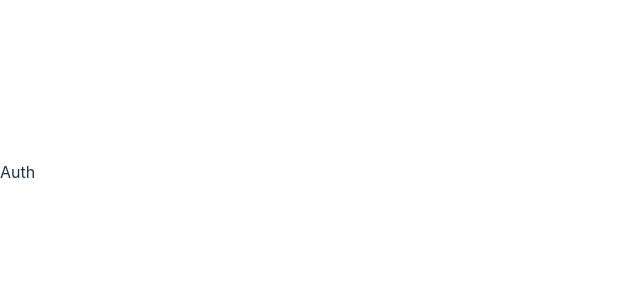
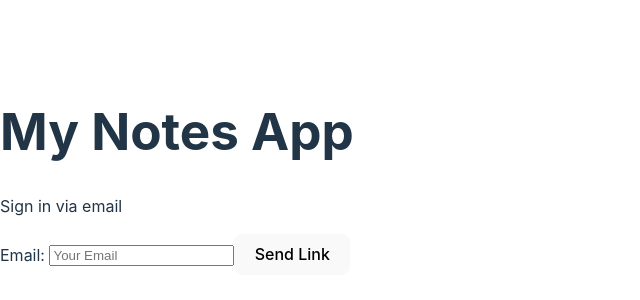
Before and after one commit to arvee0220/notion-clone, a React (Vite) app: page /auth in a window 1280 px wide. Shown: the part 228-528 px from the top of the page, without its empty margins (0-640 px from the left). Built offline with nearby package versions, Linux system fonts and the light colour scheme.

Commit message:
Create user authentication

```diff
--- a/src/App.tsx
+++ b/src/App.tsx
@@ -2,10 +2,10 @@ import { Page } from './Page/Page';
 import { AppStateProvider } from './state/AppStateContext';
 import { createPage } from './utils/createPage';
 import { Route, Routes } from 'react-router-dom';
+import { Auth } from './auth/Auth';
+import { Private } from './auth/Private';
 
 const initialState = createPage();
-
-const Auth = () => <div>Auth</div>;
 
 function App() {
     return (
@@ -14,17 +14,25 @@ function App() {
             <Route
                 path='/:id'
                 element={
+                    <Private
+                        component={
                             <AppStateProvider initialState={initialState}>
                                 <Page />
                             </AppStateProvider>
                         }
                     />
+                }
+            />
             <Route
                 path='/'
                 element={
+                    <Private
+                        component={
                             <AppStateProvider initialState={initialState}>
                                 <Page />
                             </AppStateProvider>
+                        }
+                    />
                 }
             />
         </Routes>
--- /dev/null
+++ b/src/auth/Auth.tsx
@@ -0,0 +1,54 @@
+import { FormEvent, useState } from 'react';
+import { useAuthSession } from './AuthSessionContext';
+import { Navigate } from 'react-router-dom';
+import styles from '../utils/utils.module.css';
+import { supabase } from '../supabaseClient';
+
+export const Auth = () => {
+    const [loading, setLoading] = useState(false);
+    const [email, setEmail] = useState('');
+    const { session } = useAuthSession();
+
+    const handleLogin = async (e: FormEvent<HTMLFormElement>) => {
+        e.preventDefault();
+
+        try {
+            setLoading(true);
+            const { error } = await supabase.auth.signInWithOtp({ email });
+            if (error) throw error;
+            alert('Check your email for the login link!');
+        } catch (error) {
+            alert(error);
+        } finally {
+            setLoading(false);
+        }
+    };
+
+    if (session) {
+        return <Navigate to='/' />;
+    }
+
+    return (
+        <div className={styles.centeredFlex}>
+            <div>
+                <h1>My Notes App</h1>
+                <p>Sign in via email</p>
+                {loading ? (
+                    'sending link...'
+                ) : (
+                    <form onSubmit={handleLogin}>
+                        <label htmlFor='email'>Email: </label>
+                        <input
+                            type='text'
+                            id='email'
+                            value={email}
+                            onChange={(e) => setEmail(e.target.value)}
+                            placeholder='Your Email'
+                        />
+                        <button>Send Link</button>
+                    </form>
+                )}
+            </div>
+        </div>
+    );
+};
--- /dev/null
+++ b/src/auth/Private.tsx
@@ -0,0 +1,17 @@
+import { ReactElement } from 'react';
+import { useAuthSession } from './AuthSessionContext';
+import { Navigate } from 'react-router-dom';
+
+type PrivateProps = {
+    component: ReactElement;
+};
+
+export const Private = ({ component }: PrivateProps) => {
+    const { session, loading } = useAuthSession();
+
+    if (loading) {
+        <>Authenticating...</>;
+    }
+
+    return session ? component : <Navigate to='/auth' />;
+};
--- /dev/null
+++ b/src/utils/utils.module.css
@@ -0,0 +1,7 @@
+.centeredFlex {
+    width: 100%;
+    height: 100%;
+    display: flex;
+    justify-content: center;
+    align-items: center;
+}
```
Lines whose indentation alone changed are shown as unchanged.
